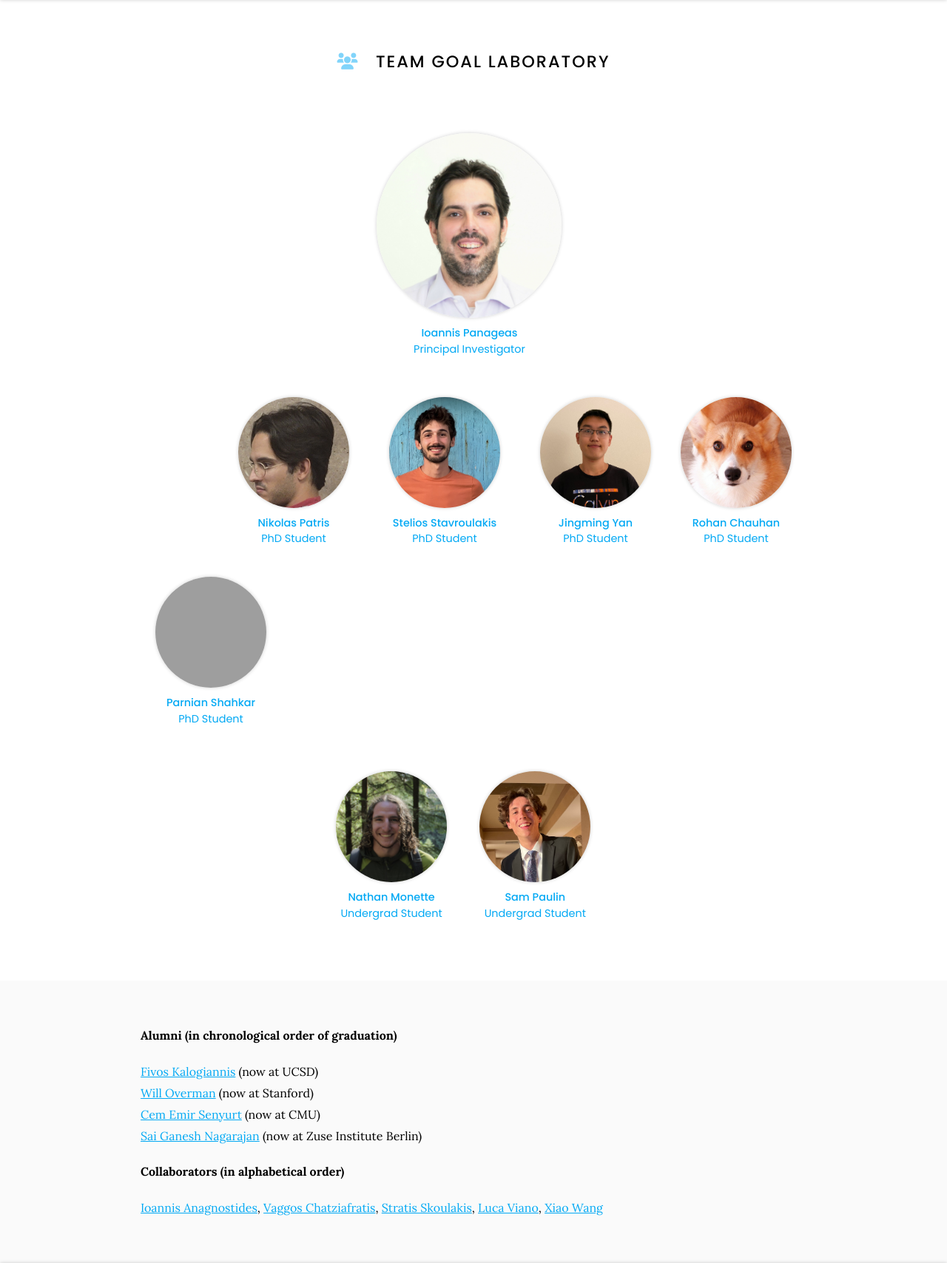
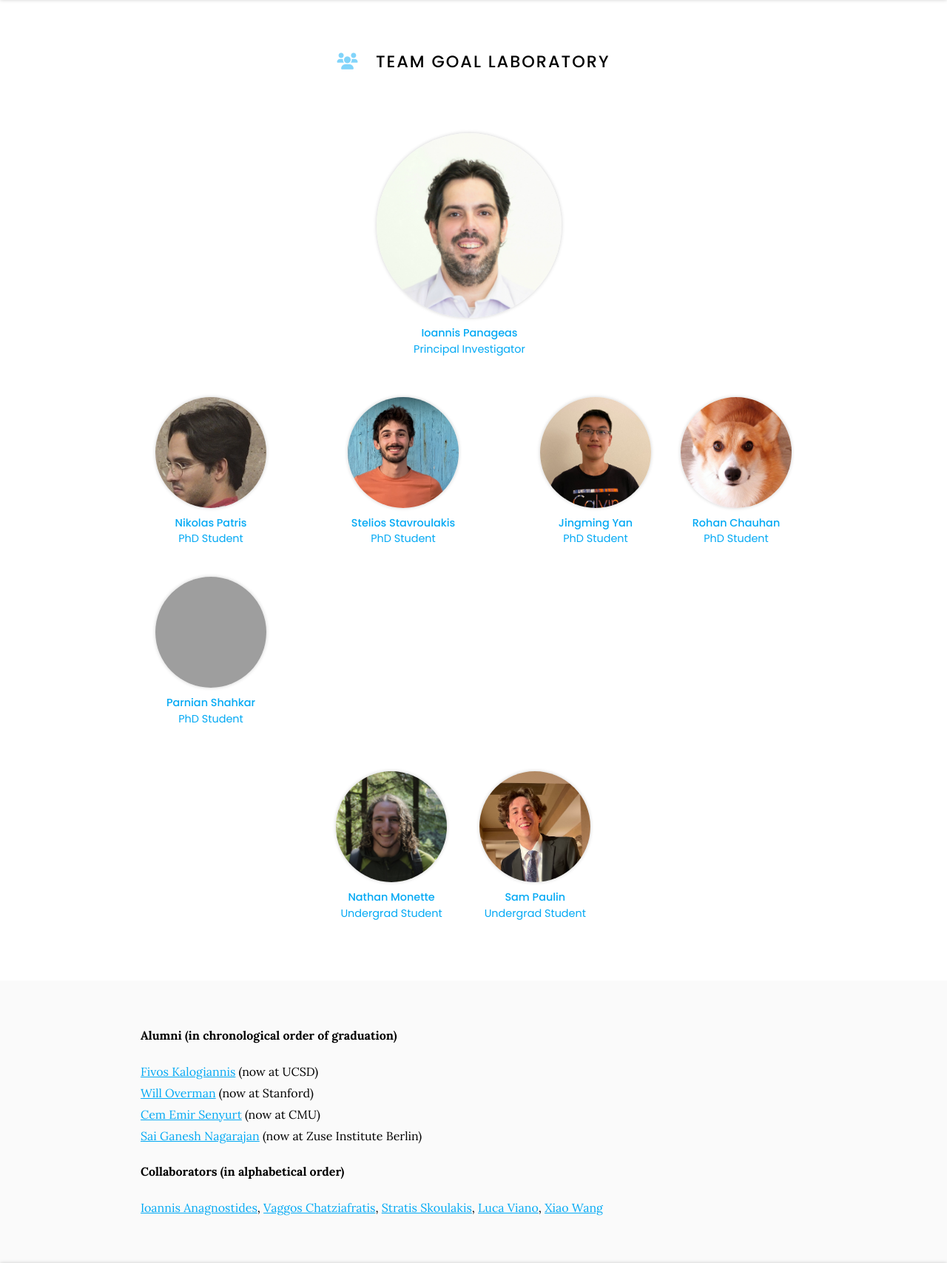
Before and after one commit to goallabuci/goallabuci.github.io, a Jekyll site: the page built from team/index.md, in a window 1280 px wide. Shown: the part 110-1818 px from the top of the page at 74% size. Built offline with Jekyll 4.4.1, drawn with Linux system fonts in a browser that asks for light colours; grey boxes are pictures that could not be loaded.

Commit message:
Update index.md

```diff
--- a/team/index.md
+++ b/team/index.md
@@ -20,7 +20,7 @@ nav:
     </span><span class="portrait_description">
       Principal Investigator
     </span></a>
-<br>&nbsp;&nbsp;&nbsp;&nbsp;&nbsp;&nbsp;&nbsp;
+<br>
 <a href="https://scholar.google.com/citations?user=HW3mzYQAAAAJ&hl=en" class="portrait" style="--width: 150px">
 <span class="portrait_image">
     <img
```
